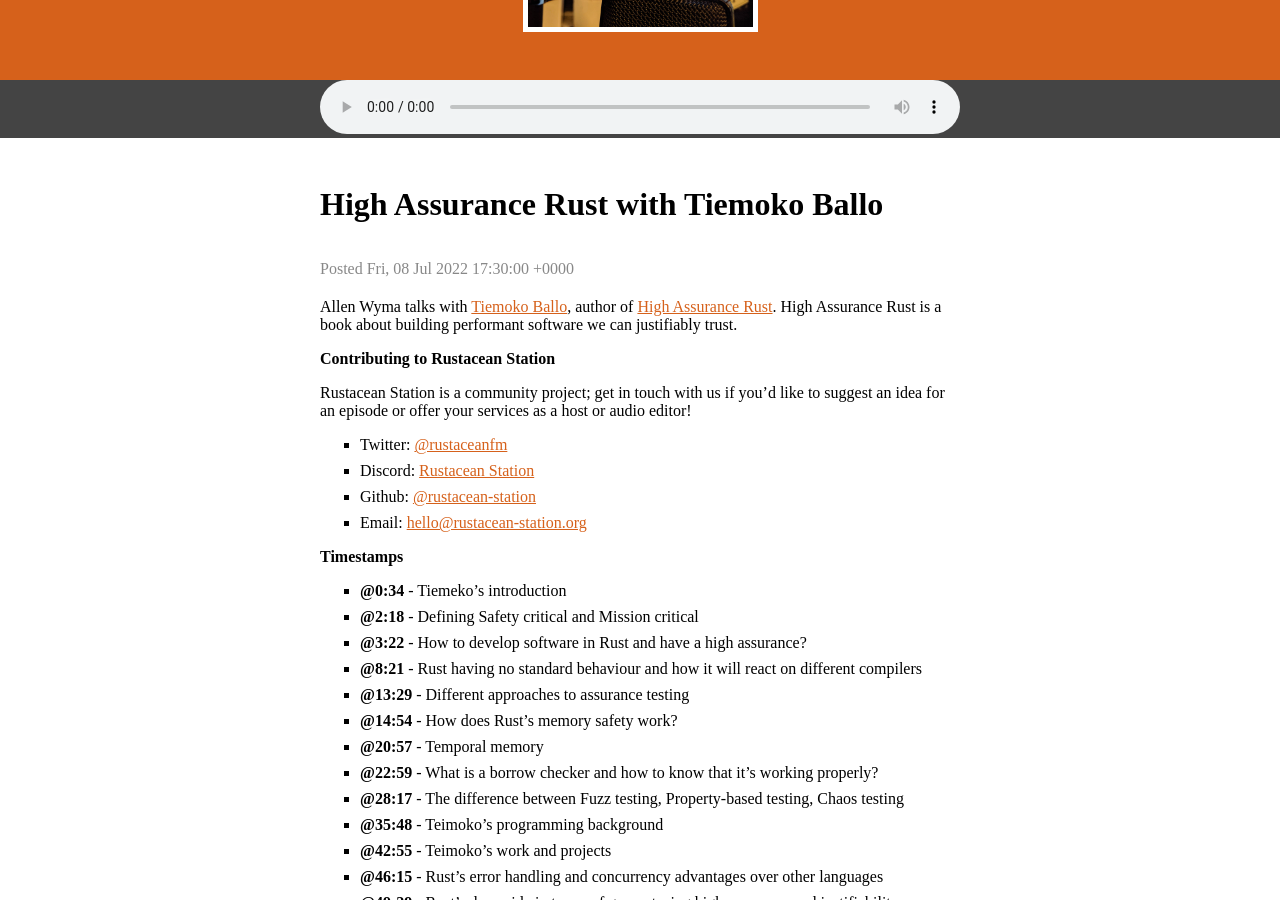
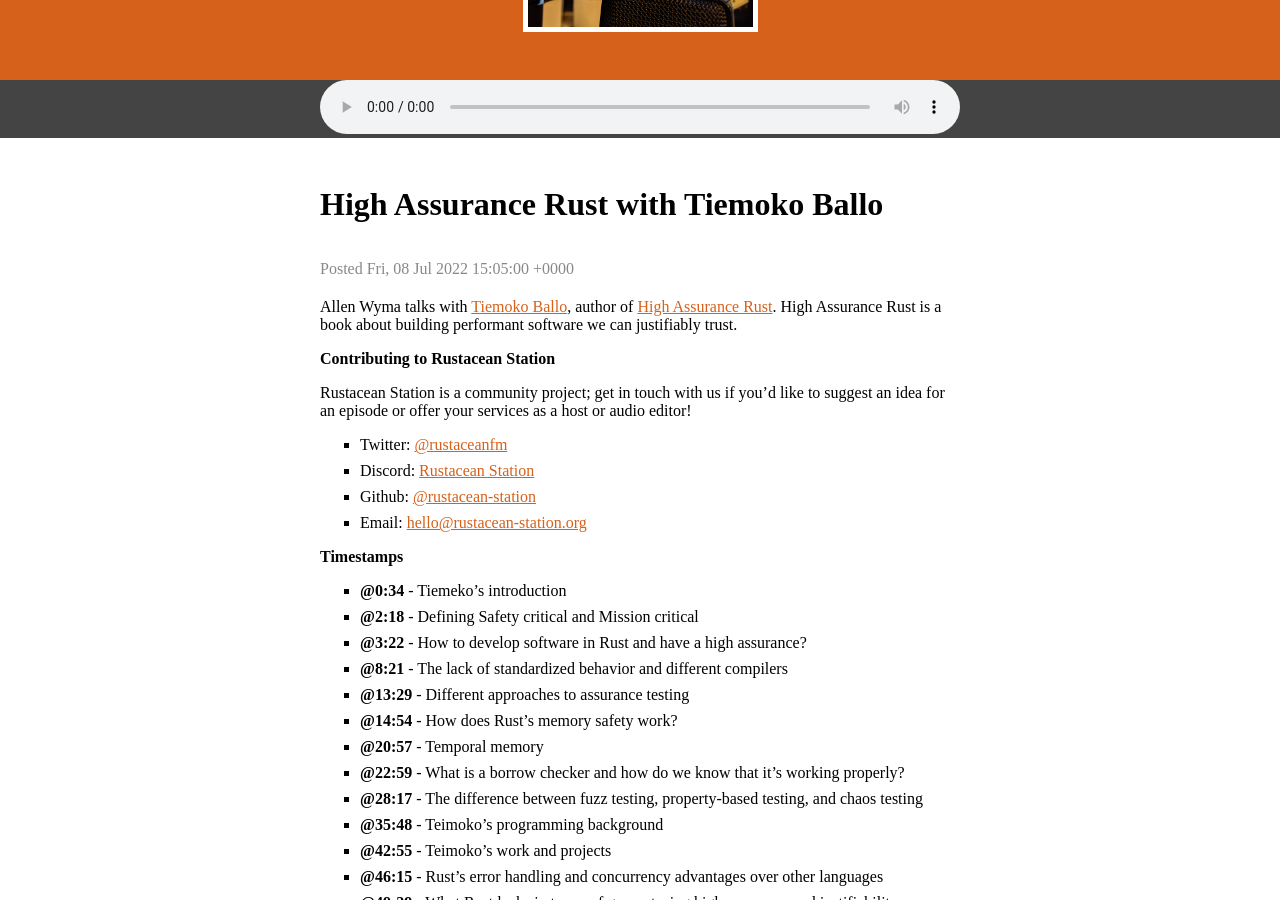
Before and after one commit to rustacean-station/rustacean-station.org, a Jekyll site: the page built from _episodes/interviews/2022-07-08-tiemoko-ballo.md, in a window 1280 px wide and 900 px high, scrolled down 354 px. Built offline with Jekyll 4.4.1, drawn with Linux system fonts in a browser that asks for light colours; some of the changed text lies outside the part shown.

Commit message:
Apply suggestions from code review

```diff
--- a/_episodes/interviews/2022-07-08-tiemoko-ballo.md
+++ b/_episodes/interviews/2022-07-08-tiemoko-ballo.md
@@ -21,17 +21,17 @@
 - [@0:34] - Tiemeko's introduction
 - [@2:18] - Defining Safety critical and Mission critical
 - [@3:22] - How to develop software in Rust and have a high assurance?
-- [@8:21] - Rust having no standard behaviour and how it will react on different compilers
+- [@8:21] - The lack of standardized behavior and different compilers
 - [@13:29] - Different approaches to assurance testing
 - [@14:54] - How does Rust's memory safety work?
 - [@20:57] - Temporal memory
-- [@22:59] - What is a borrow checker and how to know that it's working properly?
-- [@28:17] - The difference between Fuzz testing, Property-based testing, Chaos testing
+- [@22:59] - What is a borrow checker and how do we know that it's working properly?
+- [@28:17] - The difference between fuzz testing, property-based testing, and chaos testing
 - [@35:48] - Teimoko's programming background
 - [@42:55] - Teimoko's work and projects
 - [@46:15] - Rust's error handling and concurrency advantages over other languages
-- [@49:29] - Rust's downside in terms of guaranteeing high assurance and justifiability
-- [@53:17] - How to stay up to date on what's happening in the security and security research space.
+- [@49:29] - What Rust lacks in terms of guaranteeing high assurance and justifiability
+- [@53:17] - How to stay up to date on what's happening in the security space.
 - [@54:35] - Parting thoughts
 
 ## Credits
```
Also changed, not shown: other parts of _episodes/interviews/2022-07-08-tiemoko-ballo.md (+1 -1 lines).
